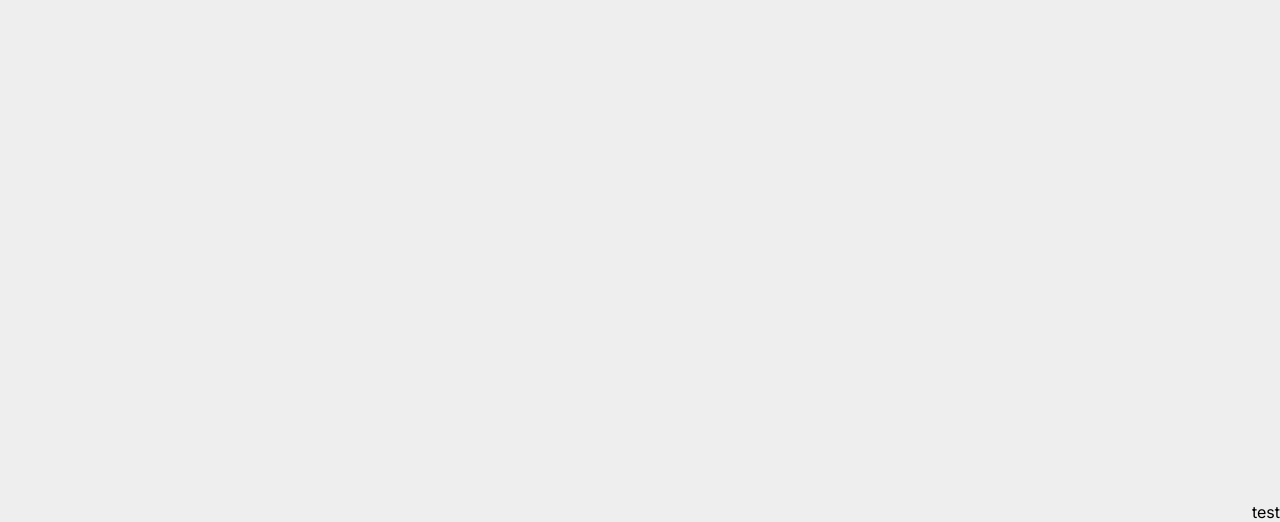
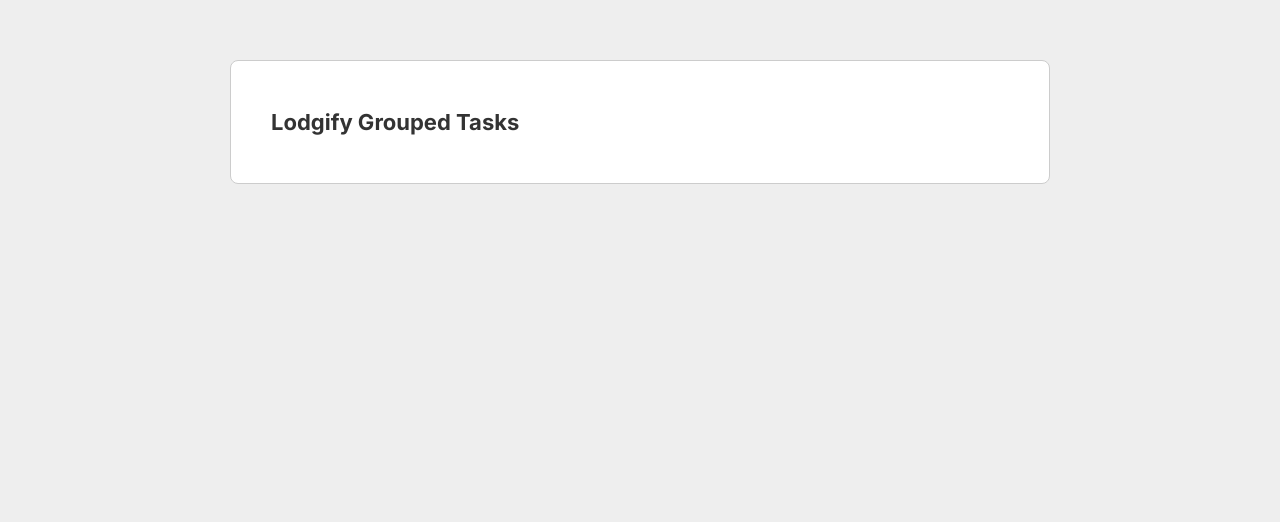
Before and after one commit to g5l/accordion-challenge, a Next.js app: page / in a window 1280 px wide. Shown: the part 278-800 px from the top of the page. Built offline with nearby package versions, Linux system fonts and the light colour scheme.

Commit message:
feat: Created the TasksWidth component

```diff
--- a/src/app/page.tsx
+++ b/src/app/page.tsx
@@ -1,9 +1,10 @@
 import {Container} from './styles'
+import TasksWidget from "@/components/TasksWidget/TasksWidget";
 
 export default function Home() {
   return (
     <Container>
-      test
+      <TasksWidget title="Lodgify Grouped Tasks"/>
     </Container>
   )
 }
--- a/src/app/styles.tsx
+++ b/src/app/styles.tsx
@@ -5,7 +5,7 @@
   width: 100%;
   height: 100vh;
   display: flex;
-  justify-content: flex-end;
-  align-items: flex-end;
+  justify-content: center;
+  align-items: center;
   background: #EEEEEE;
 `
--- /dev/null
+++ b/src/components/TasksWidget/TasksWidget.tsx
@@ -0,0 +1,15 @@
+import * as React from 'react'
+import {Container, Header, Title} from './styles'
+
+type Props = {
+  title: string
+}
+const TasksWidget: React.FC<Props> = (props) => (
+  <Container>
+    <Header>
+      <Title>{props.title}</Title>
+    </Header>
+  </Container>
+)
+
+export default TasksWidget;
--- /dev/null
+++ b/src/components/TasksWidget/styles.tsx
@@ -0,0 +1,24 @@
+'use client'
+import styled from 'styled-components';
+
+export const Container = styled.div`
+  width: 100%;
+  background: #FFFFFF;
+  border-radius: 8px;
+  border: 1px solid #CCCCCC;
+  padding: 16px;
+  max-width: 820px;
+`
+
+export const Header = styled.div`
+  display: flex;
+  flex-direction: column;
+  padding: 32px 24px;
+  gap: 16px;
+`
+
+export const Title = styled.p`
+  color: #333333;
+  font-size: 22px;
+  font-weight: 700;
+`
```
